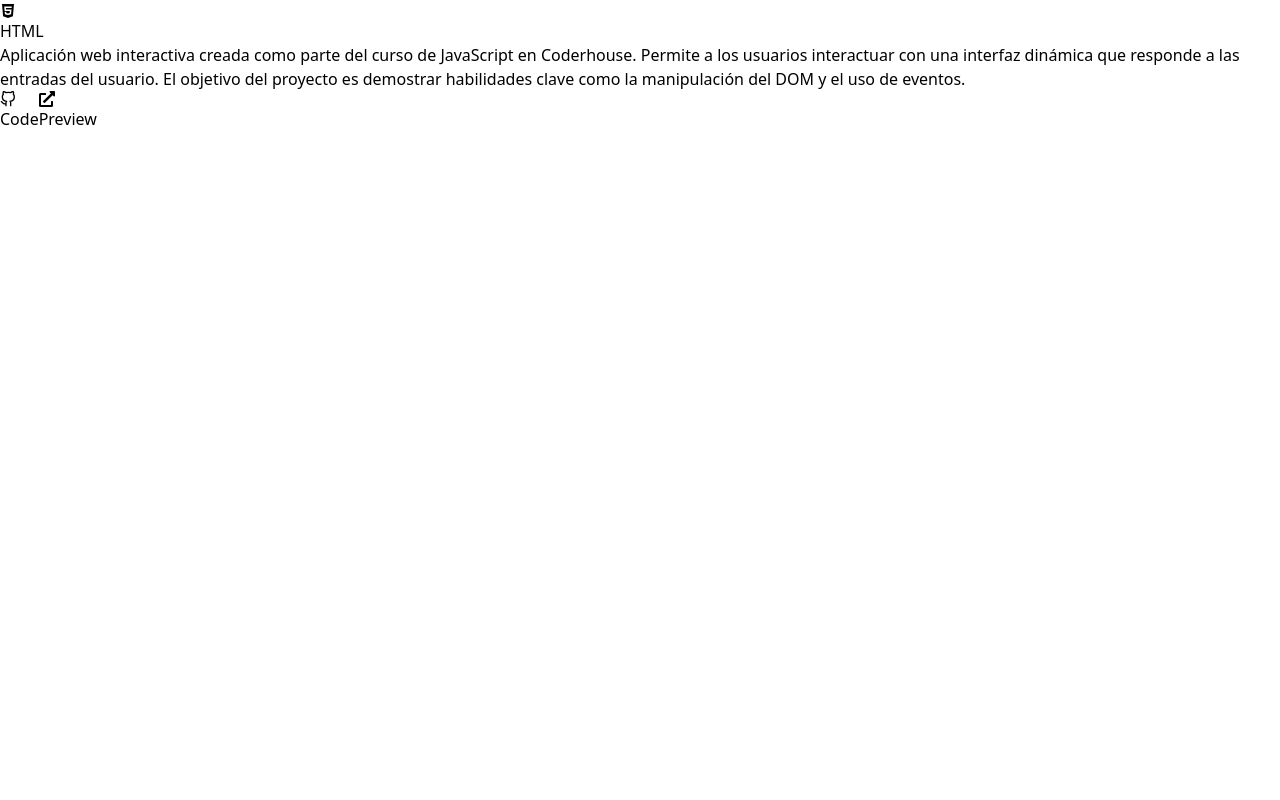
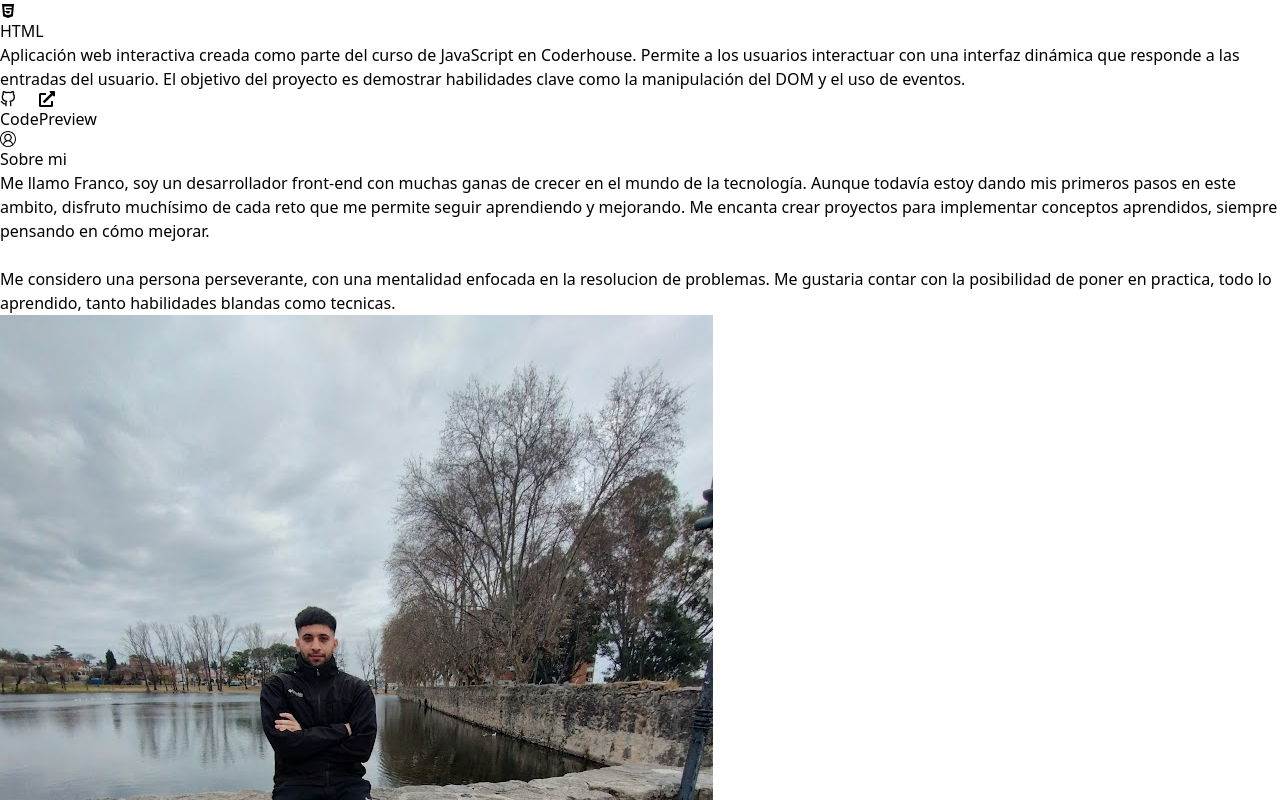
Before and after one commit to francocaraballo/portfolio, a React (Vite) app: page / in a window 1280 px wide. Shown: the part 2820-3620 px from the top of the page. Before the commit the page ends 2951 px from the top, so only its background shows below. Built offline with nearby package versions, Linux system fonts and the light colour scheme.

Commit message:
Footer and Navbar animations

```diff
--- a/index.html
+++ b/index.html
@@ -1,5 +1,5 @@
 <!doctype html>
-<html lang="en">
+<html lang="en" class="scroll-smooth">
   <head>
     <meta charset="UTF-8" />
     <link rel="icon" type="image/svg+xml" href="/vite.svg" />
--- a/src/App.jsx
+++ b/src/App.jsx
@@ -3,6 +3,7 @@ import {
     MainSection,
     AboutMeSection,
     ProjectsSection,
+	Footer,
 } from './components';
 function App() {
     return (
@@ -10,8 +11,9 @@ function App() {
 			<div className='max-w-[900px] mx-auto'>
 				<Navbar />
 				<MainSection />
+				<ProjectsSection />
 				<AboutMeSection />
-				<ProjectsSection />
+				<Footer />
 			</div>
 		</div>
     );
--- a/src/components/AboutMeSection.jsx
+++ b/src/components/AboutMeSection.jsx
@@ -1,6 +1,37 @@
+import { VscAccount } from 'react-icons/vsc';
 
+import AboutMeImg from '../assets/about-me.jpg'
 export const AboutMeSection = () => {
-  return (
-    <></>
-  )
-}
+    return (
+        <section id='about-me' className='text-white min-h-screen flex flex-col justify-center scroll-mt-12' >
+            <div className='flex items-center text-2xl mb-8'>
+                <VscAccount />
+                <h3 className='ml-2'>Sobre mi</h3>
+            </div>
+            <div className='flex flex-col lg:flex-row justify-evenly items-center p-4'>
+                <div className='w-96'>
+                    <p>
+                        Me llamo Franco, soy un desarrollador front-end con
+                        muchas ganas de crecer en el mundo de la tecnología.
+                        Aunque todavía estoy dando mis primeros pasos en este
+                        ambito, disfruto muchísimo de cada reto que me permite
+                        seguir aprendiendo y mejorando. Me encanta crear
+                        proyectos para implementar conceptos aprendidos, siempre
+                        pensando en cómo mejorar.
+                    </p>
+					<br />
+                    <p>
+                        Me considero una persona perseverante, con una
+                        mentalidad enfocada en la resolucion de problemas. Me
+                        gustaria contar con la posibilidad de poner en practica,
+                        todo lo aprendido, tanto habilidades blandas como
+                        tecnicas.
+                    </p>
+                </div>
+				<div className="w-52 h-64 rounded overflow-hidden">
+					<img src={AboutMeImg} alt="Franco Caraballo" className='w-full h-full object-cover'/>
+				</div>
+            </div>
+        </section>
+    );
+};
--- /dev/null
+++ b/src/components/Footer.jsx
@@ -0,0 +1,8 @@
+
+export const Footer = () => {
+  return (
+    <footer className="text-xs p-6 text-white">
+        <p className="text-left">Todos los derechos reservados. Franco Caraballo ©</p>
+    </footer>
+  )
+}
--- a/src/components/MainSection.jsx
+++ b/src/components/MainSection.jsx
@@ -5,7 +5,7 @@ import HeroImg from '../assets/img-hero.png';
 
 export const MainSection = () => {
     return (
-        <div className='flex flex-row justify-around items-center gap-12 h-[92vh] w-[100%]'>
+        <div className='flex flex-row justify-around items-center gap-12 h-screen w-full' id='home'>
             <div className='text-white my-auto'>
                 {/* texto */}
                 <h1 className='text-4xl mb-1'>Hola! soy Franco</h1>
--- a/src/components/Navbar.jsx
+++ b/src/components/Navbar.jsx
@@ -1,14 +1,35 @@
+import React, { useState, useEffect } from "react";
+
 export const Navbar = () => {
+    const [navbarColor, setNavbarColor] = useState("bg-slate-900");
+
+    useEffect(() => {
+        const handleScroll = () => {
+          if (window.scrollY > 48) {
+            setNavbarColor("bg-slate-800 mt-2");
+          } else {
+            setNavbarColor("bg-slate-900");
+          }
+        };
+
+        window.addEventListener("scroll", handleScroll);
+
+    // Cleanup event listener when component is unmounted
+    return () => {
+      window.removeEventListener("scroll", handleScroll);
+    };
+  }, []);
+
     return (
-        <div className='p-4 h-[8vh]'>
+        <div className={`p-4 h-12 fixed rounded-full ${navbarColor} left-1/2 -translate-x-1/2 transition-all duration-300`}>
             <nav className="flex flex-row justify-center gap-3 mx-auto text-white text-xs transition-colors ease-linear">
-                <a href='#' className="hover:text-slate-300 transition-colors ease-linear">
+                <a href='#home' className="hover:text-slate-300 transition-colors ease-linear">
                     Inicio
                 </a>
-                <a href='#' className="hover:text-slate-300 transition-colors ease-linear">
+                <a href='#projects' className="hover:text-slate-300 transition-colors ease-linear">
                     Proyectos
                 </a>
-                <a href='#' className="hover:text-slate-300 transition-colors ease-linear">
+                <a href='#about-me' className="hover:text-slate-300 transition-colors ease-linear">
                     Sobre mi
                 </a>
                 <a href='#' className="hover:text-slate-300 transition-colors ease-linear">
--- a/src/components/Projects/ProjectItem.jsx
+++ b/src/components/Projects/ProjectItem.jsx
@@ -22,10 +22,10 @@ export const ProjectItem = ({
                 <h4 className='text-2xl mb-2'>{title}</h4>
                 <div className='mb-4'>
                     <ul className='flex flex-row mb-2 gap-x-2'>
-                        {tags.map((tag) => (
-                            <li>
-                                <span class={`flex gap-x-2 rounded-full text-xs ${tag.class} py-1 px-2 `}>
-                                    <tag.icon class='size-4' />
+                        {tags.map((tag, index) => (
+                            <li key={index}>
+                                <span className={`flex gap-x-2 rounded-full text-xs ${tag.class} py-1 px-2 `}>
+                                    <tag.icon className='size-4' />
                                     {tag.name}
                                 </span>
                             </li>
--- a/src/components/Projects/ProjectsSection.jsx
+++ b/src/components/Projects/ProjectsSection.jsx
@@ -82,7 +82,7 @@ const PROJECTS = [
 
 export const ProjectsSection = () => {
     return (
-        <section className='text-white'>
+        <section id='projects' className='text-white scroll-mt-12' >
             <div className='flex items-center text-2xl text-white mb-8'>
                 <FaCode />
                 <h3 className='ml-2'>Proyectos</h3>
--- a/src/components/index.js
+++ b/src/components/index.js
@@ -2,3 +2,4 @@ export * from './AboutMeSection'
 export * from './MainSection'
 export * from './Navbar'
 export * from './Projects'
+export * from './Footer'
```
Also changed, not shown: src/assets/about-me.jpg (added).
